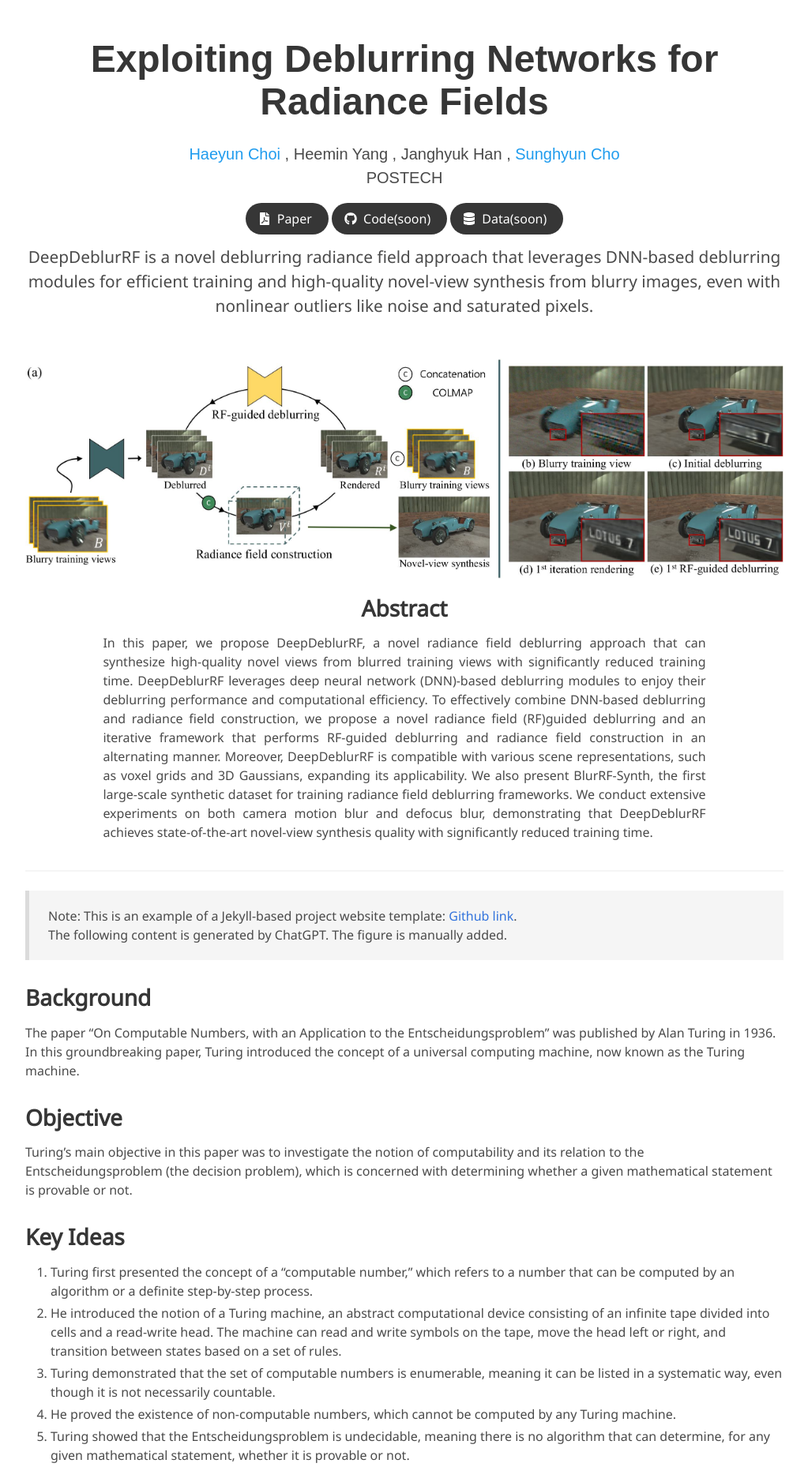
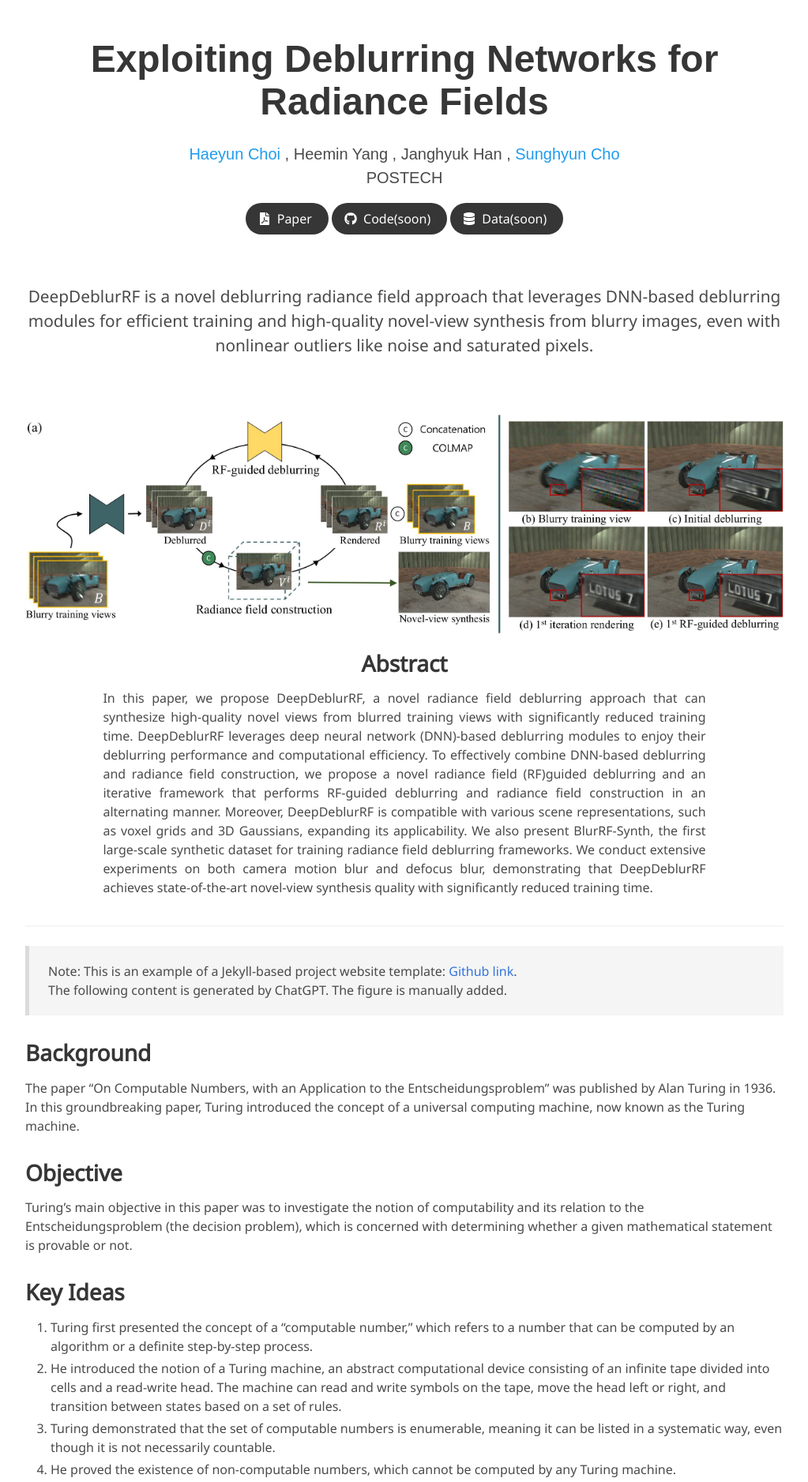
Before and after one commit to haeyun-choi/DDRF_site, a Jekyll site: the page built from index.md, in a window 1280 px wide. Shown: the top 1877 px of the page at 79% size, without its empty margins (128-1151 px from the left). Built offline with Jekyll 4.4.1, drawn with Linux system fonts in a browser that asks for light colours; some web fonts are replaced.

Commit message:
Update index.md

```diff
--- a/index.md
+++ b/index.md
@@ -18,7 +18,7 @@ data: https://huggingface.co/docs/datasets
 ---
 
 <!-- Title and abstract section -->
-<div style="font-size: 1.3em; margin-bottom: 50px; margin-top: -100px; text-align: center;">
+<div style="font-size: 1.3em; margin-bottom: 70px; margin-top: -50px; text-align: center;">
     DeepDeblurRF is a novel deblurring radiance field approach that leverages DNN-based deblurring modules for efficient training and high-quality novel-view synthesis from blurry images, even with nonlinear outliers like noise and saturated pixels.
 </div>
 
```
